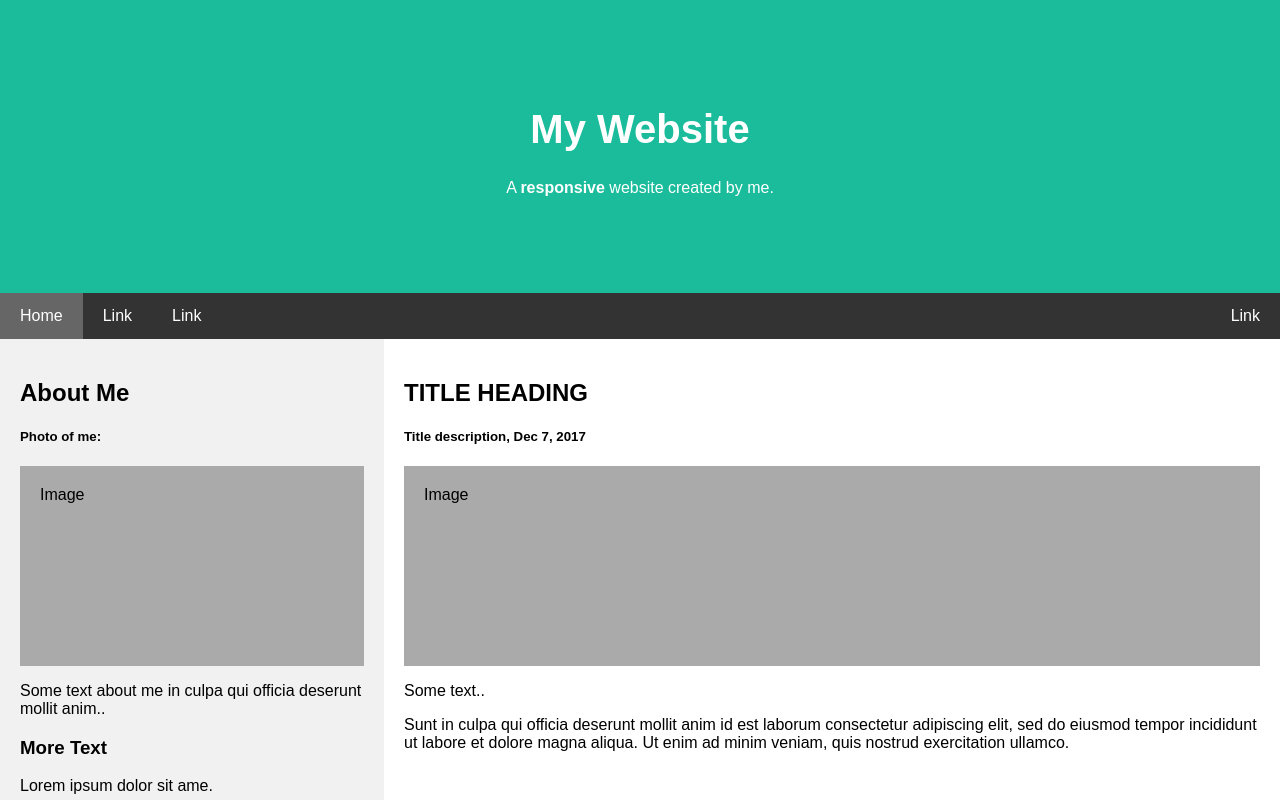
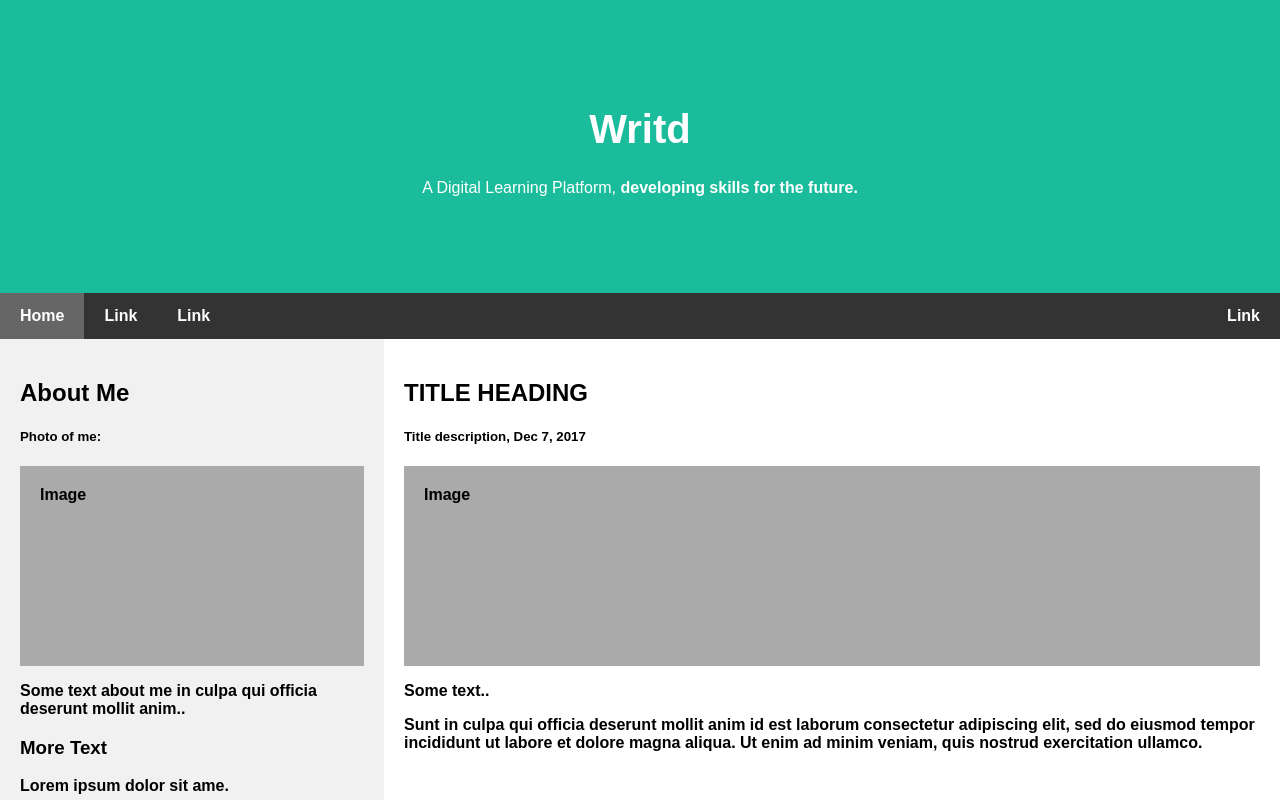
Before and after one commit to CDPdevelops/writd, a plain HTML site: page index.html in a window 1280 px wide. Shown: the top 800 px of the page. Drawn offline with Linux system fonts and the light colour scheme.

Commit message:
Update index.html

```diff
--- a/index.html
+++ b/index.html
@@ -123,8 +123,8 @@ body {
 <body>
 
 <div class="header">
-  <h1>My Website</h1>
-  <p>A <b>responsive</b> website created by me.</p>
+  <h1>Writd</h1>
+  <p>A Digital Learning Platform, <b>developing skills for the future. </p>
 </div>
 
 <div class="navbar">
```
